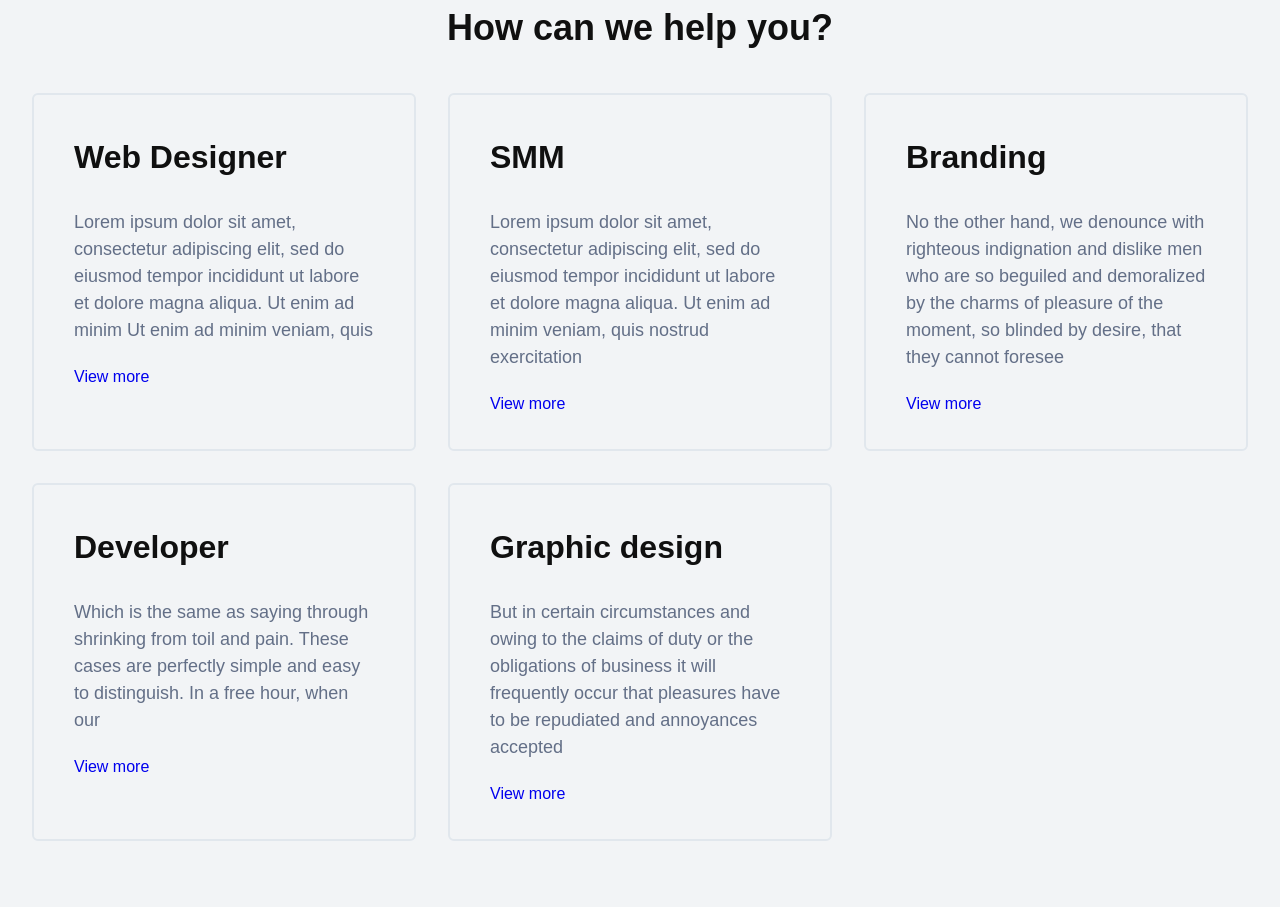
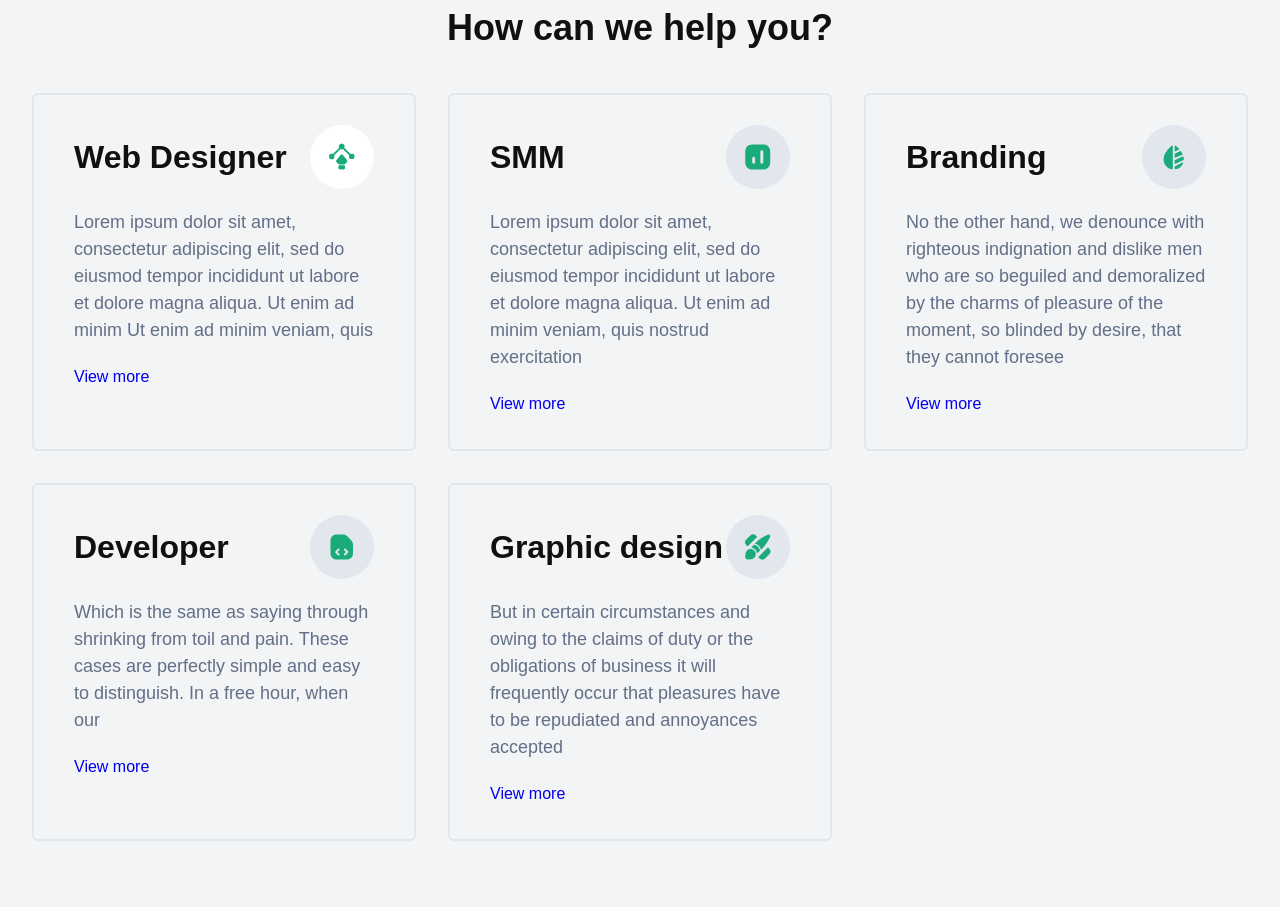
Before and after one commit to Nodir12345/pixer-new, a plain HTML site: page index.html in a window 1280 px wide. Shown: the part 817-1739 px from the top of the page. Drawn offline with Linux system fonts and the light colour scheme; the site is published under a folder, as on GitHub Pages, so addresses that start at the root find nothing.

Commit message:
xatolar ystida ishlandi

```diff
--- a/css/main.css
+++ b/css/main.css
@@ -231,7 +231,7 @@ padding: 30px 40px;
 
 .how-content-title::after{
   content: "";
-  background-image: url("/img/how_logo.svg");
+  background-image: url("../img/how_logo.svg");
   background-repeat: no-repeat;
   width: 64px;
   height: 64px;
@@ -241,7 +241,7 @@ padding: 30px 40px;
 
 .how-content-title2::after{
   content: "";
-  background-image: url("/img/how_loggo2.svg");
+  background-image: url("../img/how_loggo2.svg");
   background-repeat: no-repeat;
   width: 64px;
   height: 64px;
@@ -251,7 +251,7 @@ padding: 30px 40px;
 
 .how-content-title3::after{
   content: "";
-  background-image: url("/img/how_loggo3.svg");
+  background-image: url("../img/how_loggo3.svg");
   background-repeat: no-repeat;
   width: 64px;
   height: 64px;
@@ -261,7 +261,7 @@ padding: 30px 40px;
 
 .how-content-title4::after{
   content: "";
-  background-image: url("/img/how_loggo4.svg");
+  background-image: url("../img/how_loggo4.svg");
   background-repeat: no-repeat;
   width: 64px;
   height: 64px;
@@ -273,7 +273,7 @@ padding: 30px 40px;
 
 .how-content-title5::after{
   content: "";
-  background-image: url("/img/how_loggo5.svg");
+  background-image: url("../img/how_loggo5.svg");
   background-repeat: no-repeat;
   width: 64px;
   height: 64px;
```
